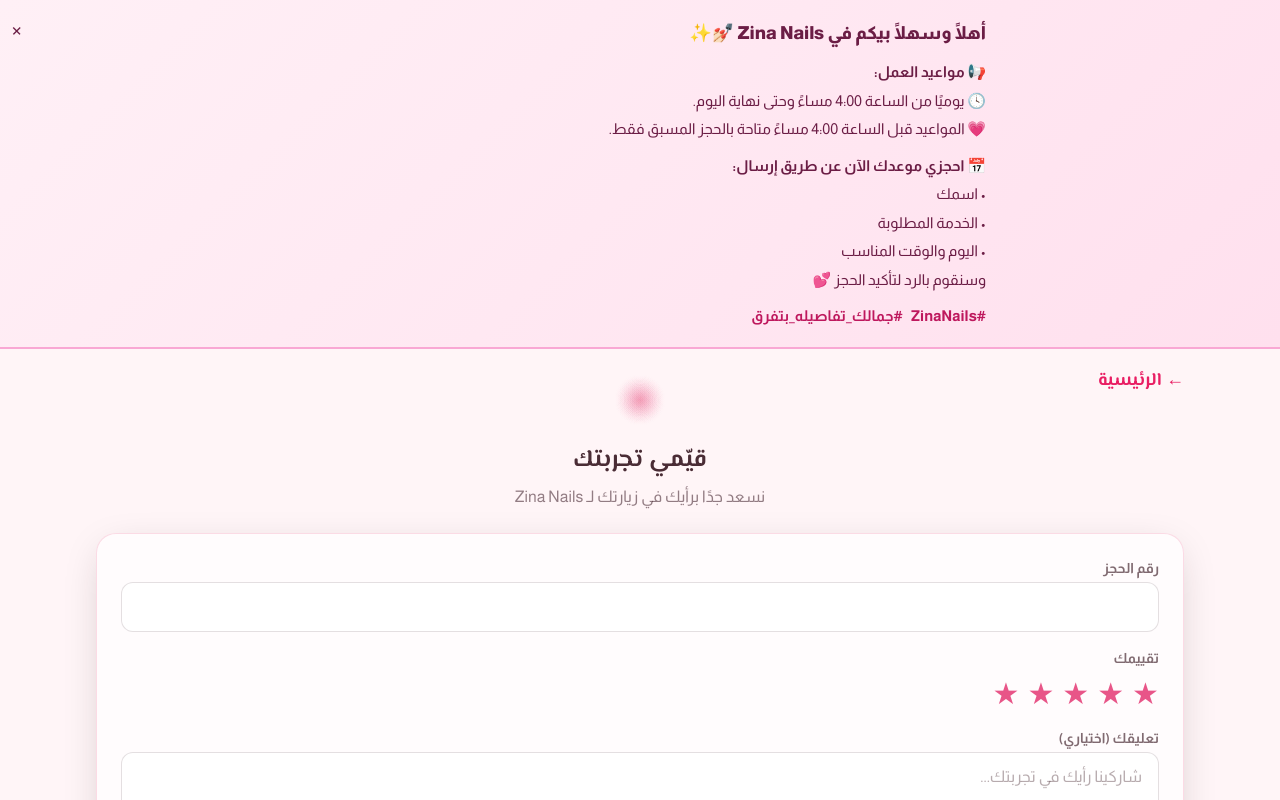
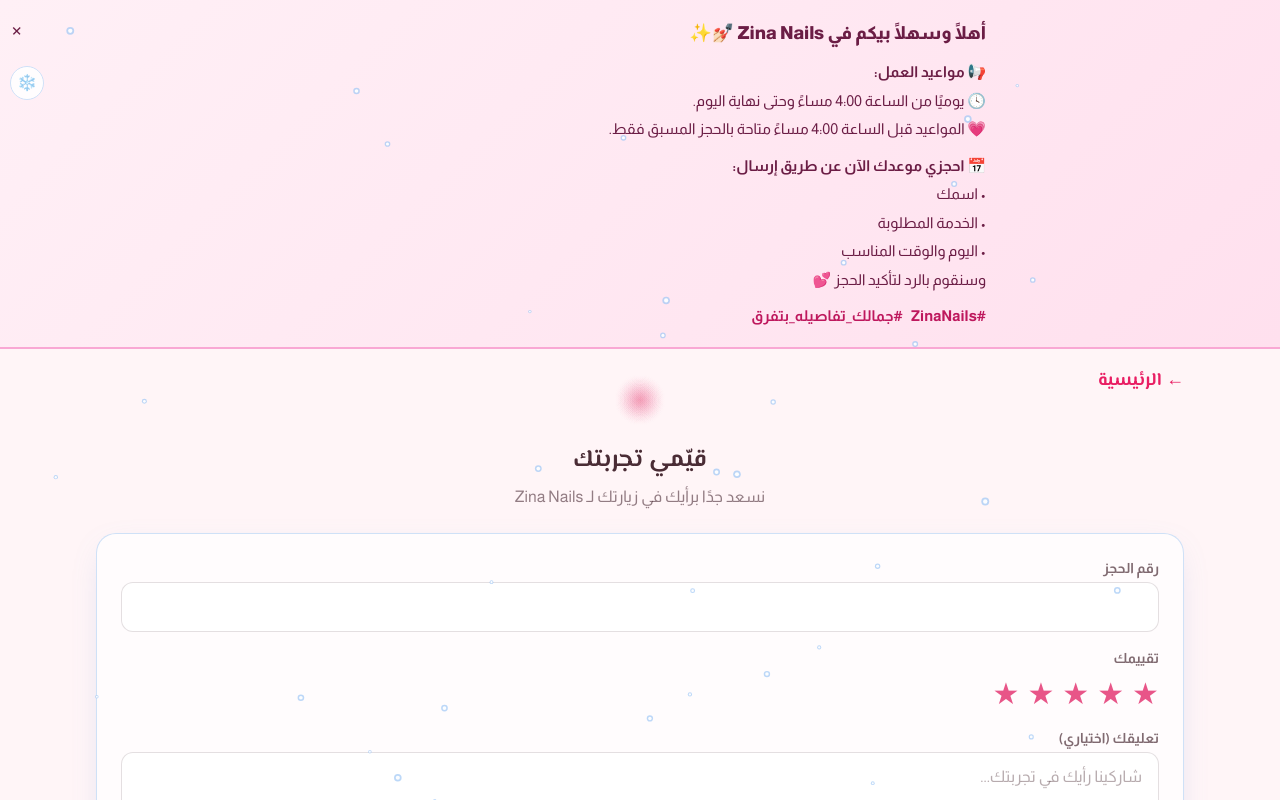
Before and after one commit to BishoyRezk1/dodo-beauty-center, a Next.js app: page /review in a window 1280 px wide. Shown: the top 800 px of the page. Built offline with nearby package versions, Linux system fonts and the light colour scheme; no server answers; the database is empty.

Commit message:
winter theme: snow overlay + frosty accents (guest + admin), toggle

```diff
--- a/src/app/globals.css
+++ b/src/app/globals.css
@@ -58,3 +58,14 @@
 @media (max-width: 767px) {
   input, textarea, select { font-size: 16px; }
 }
+
+
+/* winter theme: لمسة صقيع خفيفة، بتشتغل بس لما يكون html.winter */
+html.winter body {
+  background-image: linear-gradient(180deg, #F2F7FF 0%, #FFF5F7 38%);
+  background-attachment: fixed;
+}
+html.winter .card {
+  border-color: rgba(150, 190, 240, 0.45);
+  box-shadow: 0 10px 34px -14px rgba(110, 150, 215, 0.35);
+}
--- a/src/app/layout.tsx
+++ b/src/app/layout.tsx
@@ -12,6 +12,7 @@
 import PwaRegister from "@/components/site/PwaRegister";
 import AdminInstall from "@/components/site/AdminInstall";
 import SiteGate from "@/components/site/SiteGate";
+import WinterTheme from "@/components/site/WinterTheme";
 
 // Maintenance mode must take effect immediately, so never statically cache the shell.
 export const dynamic = "force-dynamic";
@@ -78,6 +79,7 @@
           </SiteGate>
           <PwaRegister />
           <AdminInstall />
+          <WinterTheme />
         </div>
       </body>
     </html>
--- /dev/null
+++ b/src/components/site/WinterTheme.tsx
@@ -0,0 +1,147 @@
+"use client";
+
+import { useEffect, useRef, useState } from "react";
+import { usePathname } from "next/navigation";
+
+const KEY = "zina_winter";
+const BTN_TOP = 66; // ارتفاع زر ❄️ من فوق (px)، عدّله لو بيغطي حاجة في الهيدر
+
+type Flake = { x: number; y: number; r: number; vy: number; vx: number; ph: number };
+
+export default function WinterTheme() {
+  const pathname = usePathname() || "";
+  const isAdmin = pathname.startsWith("/admin");
+  const [on, setOn] = useState(true);
+  const [ready, setReady] = useState(false);
+  const ref = useRef<HTMLCanvasElement>(null);
+
+  useEffect(() => {
+    try {
+      if (localStorage.getItem(KEY) === "off") setOn(false);
+    } catch {}
+    setReady(true);
+  }, []);
+
+  useEffect(() => {
+    document.documentElement.classList.toggle("winter", ready && on);
+    return () => document.documentElement.classList.remove("winter");
+  }, [on, ready]);
+
+  useEffect(() => {
+    if (!ready || !on) return;
+    if (window.matchMedia("(prefers-reduced-motion: reduce)").matches) return;
+    const canvas = ref.current;
+    if (!canvas) return;
+    const ctx = canvas.getContext("2d");
+    if (!ctx) return;
+
+    const dpr = Math.min(window.devicePixelRatio || 1, 2);
+    let w = 0;
+    let h = 0;
+    let raf = 0;
+    let last = 0;
+
+    const resize = () => {
+      w = window.innerWidth;
+      h = window.innerHeight;
+      canvas.width = Math.round(w * dpr);
+      canvas.height = Math.round(h * dpr);
+      ctx.setTransform(dpr, 0, 0, dpr, 0, 0);
+    };
+    resize();
+
+    const base = isAdmin ? 16 : 36;
+    const count = w < 640 ? Math.round(base * 0.7) : base;
+    const rnd = (a: number, b: number) => a + Math.random() * (b - a);
+    const flakes: Flake[] = Array.from({ length: count }, () => ({
+      x: rnd(0, w),
+      y: rnd(0, h),
+      r: rnd(1.6, isAdmin ? 3 : 4),
+      vy: rnd(0.35, 1.0),
+      vx: rnd(-0.15, 0.15),
+      ph: rnd(0, Math.PI * 2),
+    }));
+
+    const tick = (t: number) => {
+      raf = requestAnimationFrame(tick);
+      if (t - last < 33) return; // ~30fps لتوفير البطارية
+      const dt = Math.min((t - last) / 16.7, 3);
+      last = t;
+      ctx.clearRect(0, 0, w, h);
+      for (const f of flakes) {
+        f.ph += 0.02 * dt;
+        f.y += f.vy * dt;
+        f.x += (Math.sin(f.ph) * 0.4 + f.vx) * dt;
+        if (f.y > h + 6) {
+          f.y = -6;
+          f.x = rnd(0, w);
+        }
+        if (f.x > w + 6) f.x = -6;
+        else if (f.x < -6) f.x = w + 6;
+        ctx.beginPath();
+        ctx.fillStyle = "rgba(160,200,245,0.7)";
+        ctx.arc(f.x, f.y, f.r, 0, Math.PI * 2);
+        ctx.fill();
+        ctx.beginPath();
+        ctx.fillStyle = "rgba(255,255,255,0.95)";
+        ctx.arc(f.x, f.y, f.r * 0.55, 0, Math.PI * 2);
+        ctx.fill();
+      }
+    };
+    raf = requestAnimationFrame(tick);
+    window.addEventListener("resize", resize);
+    return () => {
+      cancelAnimationFrame(raf);
+      window.removeEventListener("resize", resize);
+    };
+  }, [on, ready, isAdmin]);
+
+  const toggle = () => {
+    const next = !on;
+    setOn(next);
+    try {
+      localStorage.setItem(KEY, next ? "on" : "off");
+    } catch {}
+  };
+
+  if (!ready) return null;
+  return (
+    <>
+      {on && (
+        <canvas
+          ref={ref}
+          aria-hidden="true"
+          style={{
+            position: "fixed",
+            inset: 0,
+            width: "100%",
+            height: "100%",
+            pointerEvents: "none",
+            zIndex: 20,
+          }}
+        />
+      )}
+      <button
+        onClick={toggle}
+        aria-label={on ? "إيقاف أجواء الشتاء" : "تشغيل أجواء الشتاء"}
+        title={on ? "إيقاف الثلج" : "تشغيل الثلج"}
+        style={{
+          position: "fixed",
+          left: 10,
+          top: `calc(env(safe-area-inset-top, 0px) + ${BTN_TOP}px)`,
+          width: 34,
+          height: 34,
+          borderRadius: "50%",
+          border: "1px solid #cfe0f7",
+          background: "rgba(255,255,255,0.88)",
+          fontSize: 16,
+          lineHeight: 1,
+          opacity: on ? 1 : 0.55,
+          zIndex: 50,
+        }}
+      >
+        ❄️
+      </button>
+    </>
+  );
+}
```
